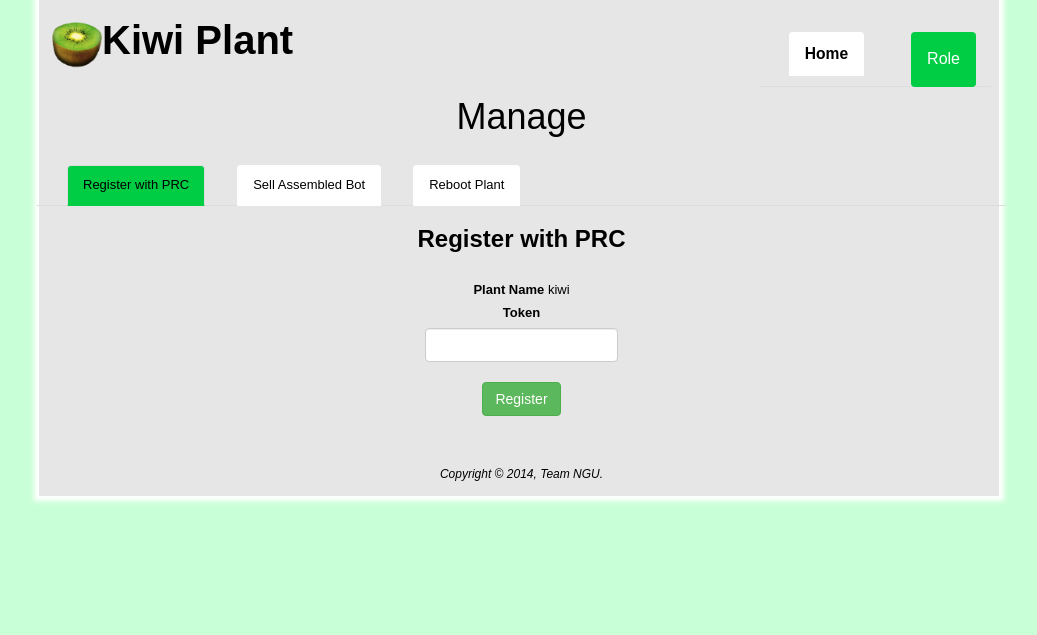
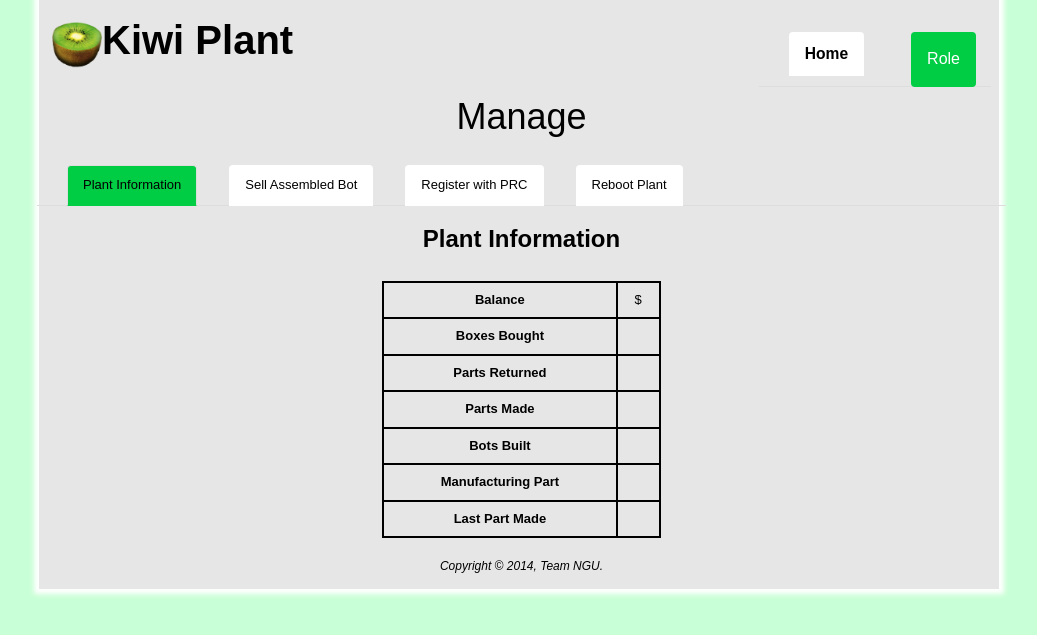
Before and after one commit to rshellborn/assignment1, a CodeIgniter app: page /database/index.php/manage/index in a window 1280 px wide. Shown: the part 14-649 px from the top of the page, without its empty margins (121-1158 px from the left). Run offline with CodeIgniter, Linux system fonts and the light colour scheme; data comes from the database, SQL or seed files in the repository; data that the repository does not hold is empty; some libraries are stand-ins or nearby versions.

Commit message:
adding plant info tab on manage page, displaying messages to user upon success

```diff
--- a/application/controllers/Assembly.php
+++ b/application/controllers/Assembly.php
@@ -110,11 +110,13 @@ class Assembly extends Application
         }
 
         $this->data['error'] = $this->session->userdata('error');
+        $this->data['message'] = $this->session->userdata('message');
         $this->data['pagetitle'] = 'Assembly';
         $this->data['pagebody'] = 'assembly';
 
 		$this->render();
         $this->session->set_userdata('error', "");
+        $this->session->set_userdata('message', "");
 	}
 
 	public function handle() {
@@ -146,7 +148,7 @@ class Assembly extends Application
         $this->assembleRobot($top, $torso, $bottom);
         $this->removeParts($top, $torso, $bottom);
 
-        redirect('/assembly/#robots');
+        redirect('/assembly');
     }
 
     //removes parts that made the robot from the database
@@ -199,6 +201,7 @@ class Assembly extends Application
         );
 
         $this->history->add($data);
+        $this->session->set_userdata('message', "Robot assembled!");
     }
 
     //this is for next time?
--- a/application/controllers/Manage.php
+++ b/application/controllers/Manage.php
@@ -46,6 +46,18 @@ class Manage extends Application
                 );
             $this->data['robots'] = $robots;
         }
+
+        $response = file_get_contents('https://umbrella.jlparry.com/info/scoop/kiwi');
+        $scoop = json_decode($response);
+
+        $this->data['balance'] = $scoop->balance;
+        $this->data['boxes_bought'] = $scoop->boxes_bought;
+        $this->data['parts_returned'] = $scoop->parts_returned;
+        $this->data['parts_made'] = $scoop->parts_made;
+        $this->data['bots_built'] = $scoop->bots_built;
+        $this->data['making'] = $scoop->making;
+        $this->data['last_made'] = $scoop->last_made;
+
 
         $this->render();
         $this->session->set_userdata('error', "");
--- a/application/views/assembly.php
+++ b/application/views/assembly.php
@@ -1,5 +1,6 @@
 <div class="row text-center">
     <span id="error">{error}</span>
+    <span id="message">{message}</span>
 </div>
 <form action="assembly/handle" method="POST">
 <div class="row">
--- a/application/views/manage.php
+++ b/application/views/manage.php
@@ -5,13 +5,49 @@
 </div>
 <div class="row">
     <ul class="nav nav-tabs">
-        <li class="active"><a data-toggle="tab" href="#home">Register with PRC</a></li>
-        <li><a data-toggle="tab" href="#menu1">Sell Assembled Bot</a></li>
-        <li><a data-toggle="tab" href="#menu2">Reboot Plant</a></li>
+        <li class="active"><a data-toggle="tab" href="#home">Plant Information</a></li>
+        <li><a data-toggle="tab" href="#menu2">Sell Assembled Bot</a></li>
+        <li><a data-toggle="tab" href="#menu1">Register with PRC</a></li>
+        <li><a data-toggle="tab" href="#menu3">Reboot Plant</a></li>
     </ul>
 
     <div class="tab-content">
         <div id="home" class="tab-pane fade in active text-center">
+            <h3><strong>Plant Information</strong></h3><br/>
+            <div class="col-md-4 col-md-offset-4">
+                <table class="table customTableWidth autoMargin">
+                    <tr>
+                        <td class="table-bordered"><strong>Balance</strong></td>
+                        <td class="table-bordered">${balance}</td>
+                    </tr>
+                    <tr>
+                        <td class="table-bordered"><strong>Boxes Bought</strong></td>
+                        <td class="table-bordered">{boxes_bought}</td>
+                    </tr>
+                    <tr>
+                        <td class="table-bordered"><strong>Parts Returned</strong></td>
+                        <td class="table-bordered">{parts_returned}</td>
+                    </tr>
+                    <tr>
+                        <td class="table-bordered"><strong>Parts Made</strong></td>
+                        <td class="table-bordered">{parts_made}</td>
+                    </tr>
+                    <tr>
+                        <td class="table-bordered"><strong>Bots Built</strong></td>
+                        <td class="table-bordered">{bots_built}</td>
+                    </tr>
+                    <tr>
+                        <td class="table-bordered"><strong>Manufacturing Part</strong></td>
+                        <td class="table-bordered">{making}</td>
+                    </tr>
+                    <tr>
+                        <td class="table-bordered"><strong>Last Part Made</strong></td>
+                        <td class="table-bordered">{last_made}</td>
+                    </tr>
+                </table>
+            </div>
+        </div>
+        <div id="menu1" class="tab-pane fade text-center">
             <h3><strong>Register with PRC</strong></h3><br/>
             <form action="/manage/register" method="POST">
                 <label for="plant">Plant Name</label>
@@ -23,7 +59,7 @@
             </form>
 
         </div>
-        <div id="menu1" class="tab-pane fade text-center">
+        <div id="menu2" class="tab-pane fade text-center">
             <h3><strong>Sell Assembled Bot</strong></h3>
             <div class="row">
                 <div class="col-xs-12">
@@ -42,7 +78,7 @@
                 </div>
             </div>
         </div>
-        <div id="menu2" class="tab-pane fade text-center">
+        <div id="menu3" class="tab-pane fade text-center">
             <h3><strong>Reboot Plant</strong></h3><br/>
             <form action="/manage/reboot" method="POST">
                 <input type="submit" class="btn btn-success" value="Reboot Plant"/>
--- a/application/views/parts.php
+++ b/application/views/parts.php
@@ -1,5 +1,6 @@
 <div class="row text-center">
     <span id="error">{error}</span>
+    <span id="message">{message}</span>
 </div>
 <div class="row">
     <!-- TODO add images -->
```
Also changed, not shown: application/controllers/ManageParts.php (+10 -0 lines).
